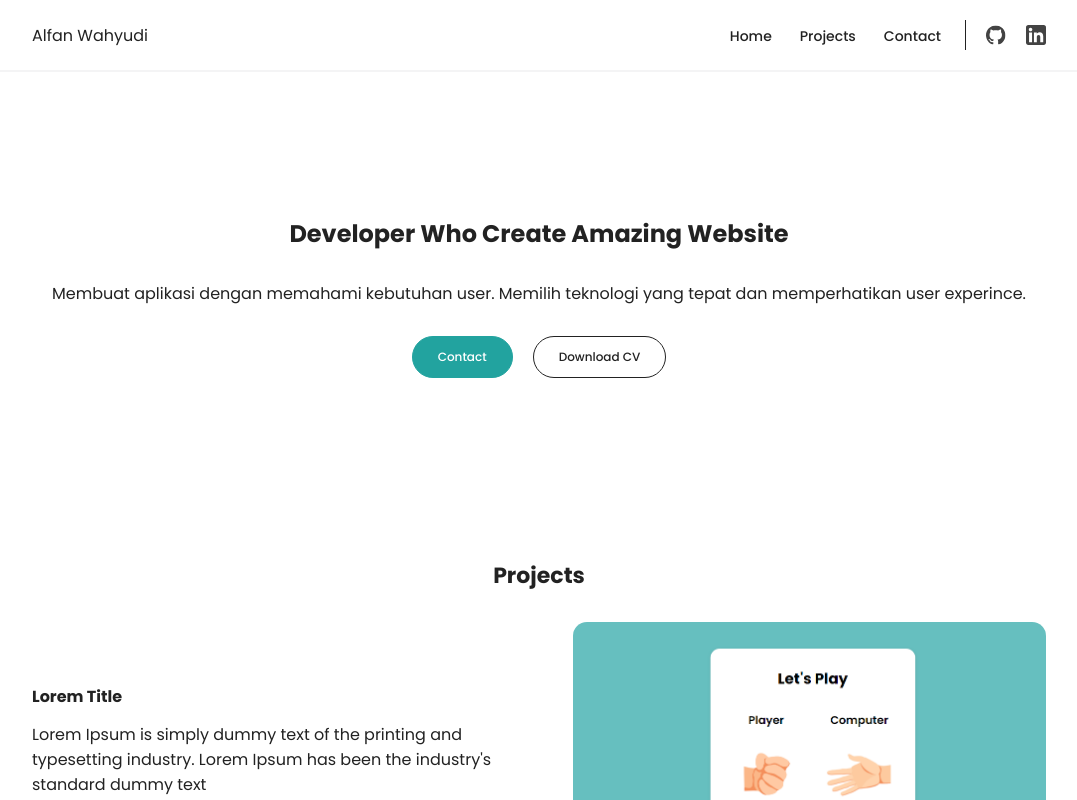
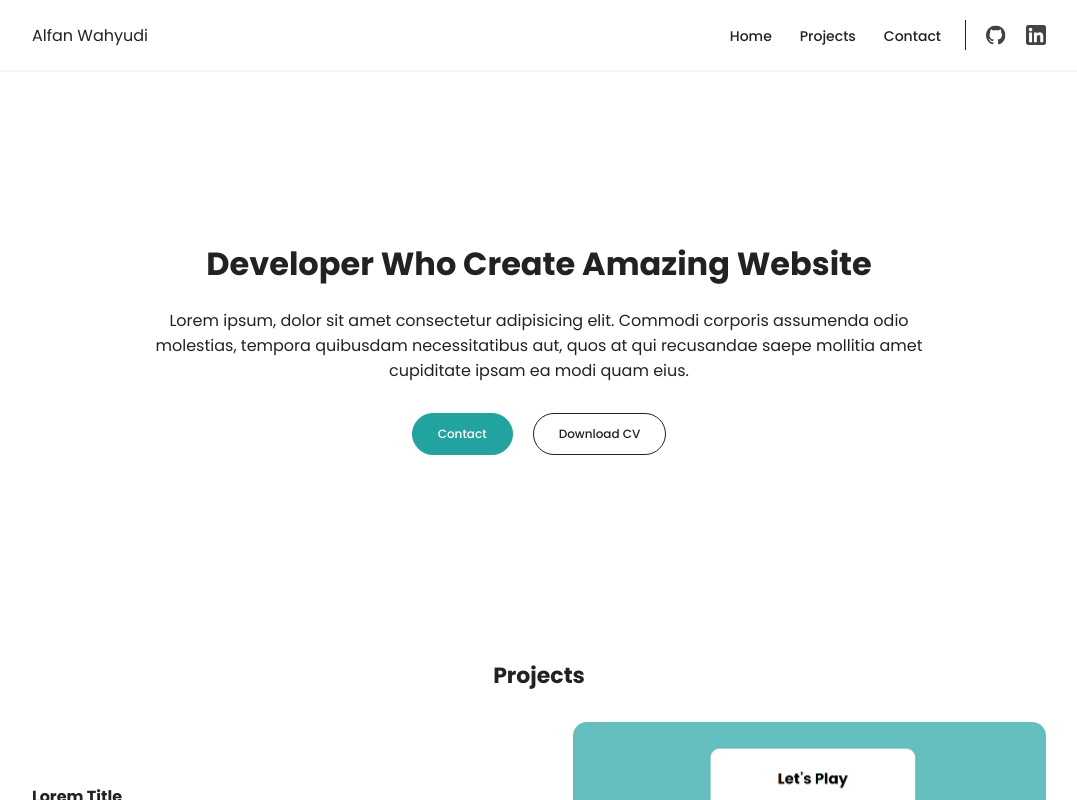
Before and after one commit to AlfanWahyudi/portfolio, a React (Create React App) app: page / in a window 1280 px wide. Shown: the top 800 px of the page, without its empty margins (101-1178 px from the left). Built offline with nearby package versions, Linux system fonts and the light colour scheme.

Commit message:
update styling responsive hero section

```diff
--- a/src/App.css
+++ b/src/App.css
@@ -94,11 +94,11 @@ a {
   overflow: hidden !important;
 }
 
-@media only screen and (min-width: 550px) {
+@media only screen  and (min-width: 600px){
+  .hero-hgroup-title {
+    font-size: 3.2rem;
+  }
 
-}
-
-@media only screen  and (min-width: 600px){
   .divider__vertical-header {
     display: block;
   }
--- a/src/components/header/Header.jsx
+++ b/src/components/header/Header.jsx
@@ -34,12 +34,12 @@ function Header() {
           <div className="divider__vertical-header"></div>
           <ul className="social-media">
             <li className="social-media-item">
-              <a href="/" className="social-media-link" target="blank">
+              <a href="https://github.com/AlfanWahyudi" className="social-media-link" target="blank">
                 <img src={git} className="social-media-img" alt="github icon" />
               </a>
             </li>
             <li className="social-media-item">
-              <a href="/" className="social-media-link" target="blank">
+              <a href="https://www.linkedin.com/in/alfanwahyudi" className="social-media-link" target="blank">
                 <img src={linkedin} className="social-media-img" alt="linkedin icon" />
               </a>
             </li>
--- a/src/components/hero/Hero.css
+++ b/src/components/hero/Hero.css
@@ -1,5 +1,5 @@
 .container__hero {
-  min-height: 45rem;
+  min-height: 55rem;
   display: grid;
   grid-template-columns: 1fr;
   grid-template-rows: auto;
@@ -8,13 +8,14 @@
 }
 
 .hero-hgroup {
+  max-width: 79rem;
   text-align: center;
   margin-bottom: 3rem;
 }
 
 .hero-hgroup-title {
-  margin-bottom: 3rem;
   font-size: 2.4rem;
+  margin-bottom: 2rem;
 }
 
 .hero-cta {
--- a/src/components/hero/Hero.jsx
+++ b/src/components/hero/Hero.jsx
@@ -7,8 +7,7 @@ function Hero() {
       <div className="container container__hero">
         <hgroup className="hero-hgroup">
           <h1 className="hero-hgroup-title">Developer Who Create Amazing Website</h1>
-          <p className="hero-hgroup-subhead">Membuat aplikasi dengan memahami kebutuhan user.
-            Memilih teknologi yang tepat dan memperhatikan user experince.</p>
+          <p className="hero-hgroup-subhead">Lorem ipsum, dolor sit amet consectetur adipisicing elit. Commodi corporis assumenda odio molestias, tempora quibusdam necessitatibus aut, quos at qui recusandae saepe mollitia amet cupiditate ipsam ea modi quam eius.</p>
         </hgroup>
         <div className="hero-cta">
           <button className="btn btn-link btn-link__primary-hover">
--- a/src/components/main/project/Project.jsx
+++ b/src/components/main/project/Project.jsx
@@ -7,9 +7,9 @@ import rpsGameImg from '../../../assets/images/rps-game.png';
 function Project() {
   return (
     <section id="projects">
-      <div class="container container__project">
+      <div className="container container__project">
         <h2>Projects</h2>
-        <div class="list_projects">
+        <div className="list_projects">
           <article className="card-project">
             <img src={rpsGameImg} className="project-img" alt="project img thumbnail" />
             <div className="project-desc">
```
